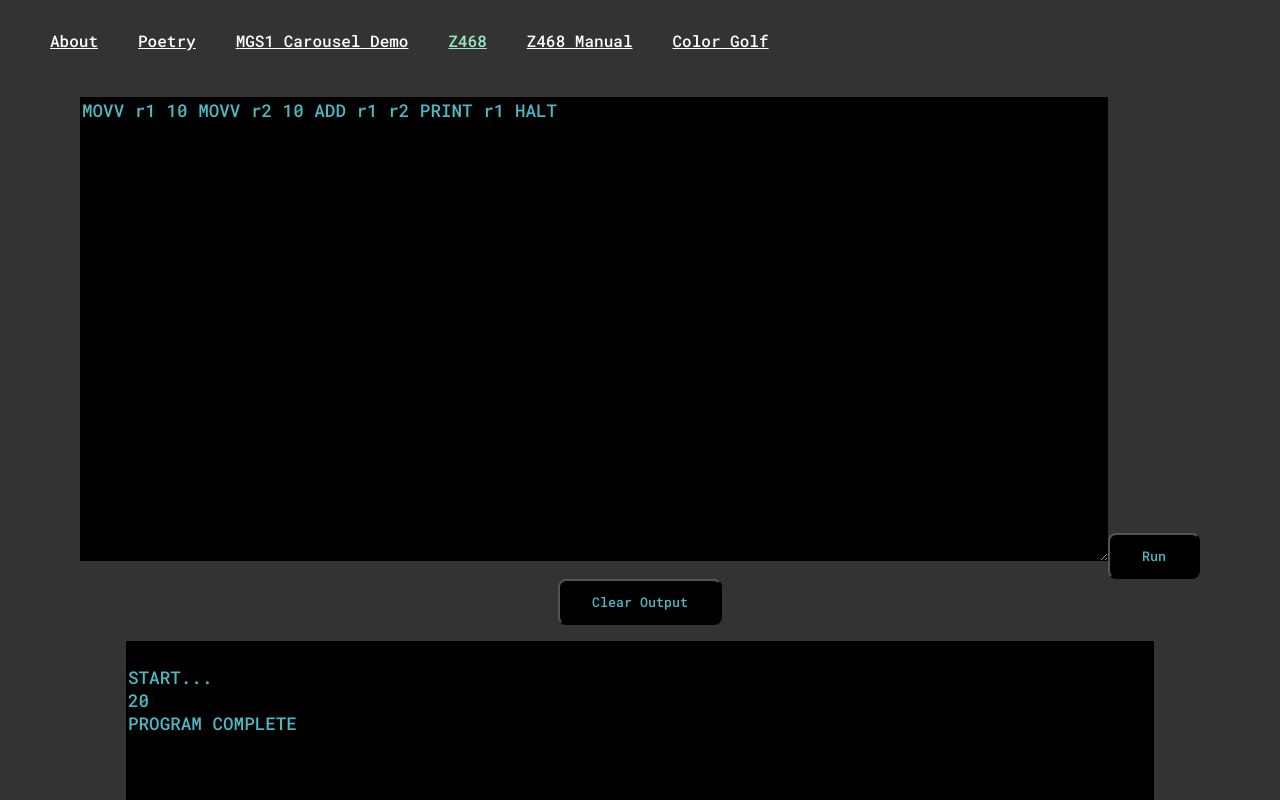
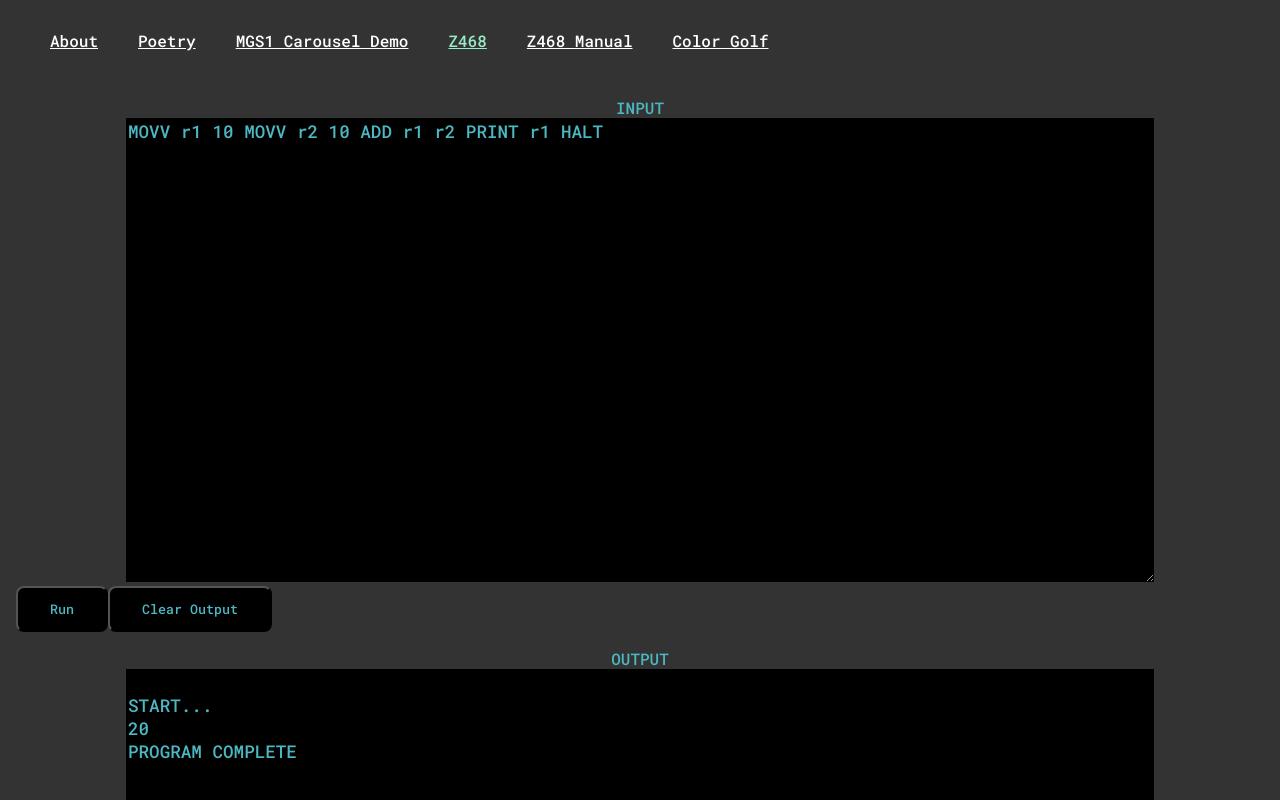
Before and after one commit to z-s-kusz/short-attention-span-js, a Vue app: page /Z468-emulator in a window 1280 px wide. Shown: the top 800 px of the page. Built offline with nearby package versions, Linux system fonts and the light colour scheme.

Commit message:
Added controls.

```diff
--- a/src/views/Emulator.vue
+++ b/src/views/Emulator.vue
@@ -1,12 +1,16 @@
 <template>
 <main>
   <div class="terminal input">
+    <div>INPUT</div>
     <textarea v-model="input" rows="20" spellcheck="false">
     </textarea>
-    <button @click="runClick()">Run</button>
-    <button @click="clearConsole()">Clear Output</button>
+    <div class="terminal-controls">
+      <button @click="runClick()">Run</button>
+      <button @click="clearConsole()">Clear Output</button>
+    </div>
   </div>
   <div class="terminal output">
+    <div>OUTPUT</div>
     <textarea v-model="output" rows="20" spellcheck="false" readonly>
     </textarea>
   </div>
@@ -86,6 +90,7 @@ export default class Emulator extends Vue {
   excecute(instruction: number) {
     switch (instruction) {
       // copies value from 1 register to another
+      // TODO - should it clear instead of copy???
       case 10: { // MOVR - Move Register
         const destination = this.rom[this.pc + 1];
         const source = this.rom[this.pc + 2];
@@ -318,8 +323,7 @@ export default class Emulator extends Vue {
 
 <style lang="scss" scoped>
 @import '~@/styles/main.scss';
-
-$text-color: #4DB7C2;
+@import '~@/styles/emulator.scss';
 
 .terminal {
   color: $text-color;
@@ -335,7 +339,9 @@ $text-color: #4DB7C2;
   }
 
 }
-button {
-  color: $text-color;
+.terminal-controls {
+  display: flex;
+  justify-content: flex-start;
 }
+
 </style>
```
